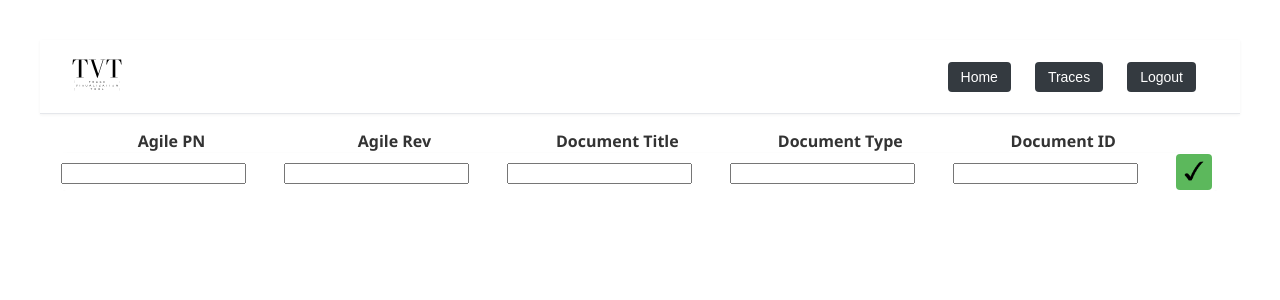
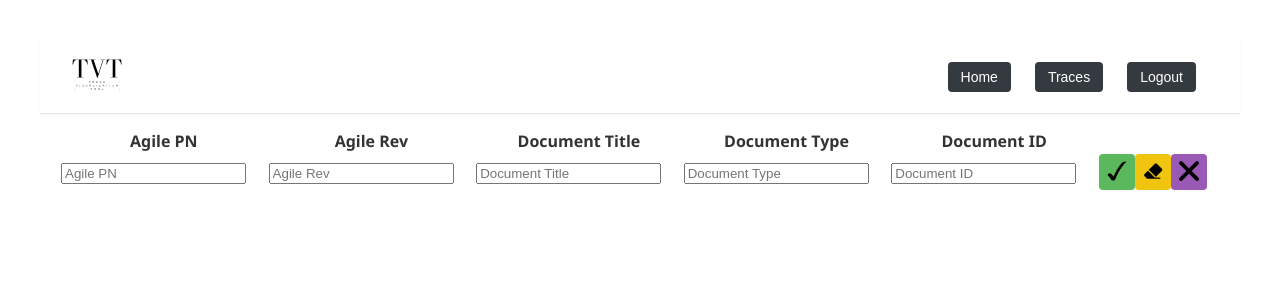
Before and after one commit to chaitraboggaram/django-react, a React (Vite) app in the folder pde/frontend/: page /traces in a window 1280 px wide. Shown: the top 300 px of the page. Built offline with nearby package versions, Linux system fonts and the light colour scheme; no server answers.

Commit message:
Refactor document management components to improve structure and add dynamic input handling

```diff
--- a/pde/frontend/src/components/document_list.jsx
+++ b/pde/frontend/src/components/document_list.jsx
@@ -1,16 +1,39 @@
-import React from "react";
+import React, { useState } from "react";
 import Document from "./manage_document";
+import InputRow from "./input_row";
 
-function DocumentList({ documents, onDelete, onUpdate }) {
+function DocumentList({ documents, onDelete, onUpdate, onCreate }) {
+	const [activeInputRowId, setActiveInputRowId] = useState(null);
+
+	const handleAddClick = (docId) => {
+		setActiveInputRowId(docId === activeInputRowId ? null : docId);
+	};
+
+	const handleCancel = () => {
+		setActiveInputRowId(null);
+	};
+
 	return (
 		<>
-			{documents.map((document, index) => (
-				<Document
-					key={document.id || `csv-${index}`}
-					document={document}
-					onDelete={onDelete}
-					onUpdate={onUpdate}
-				/>
+			{documents.map((doc) => (
+				<React.Fragment key={doc.id}>
+					<Document
+						document={doc}
+						onDelete={onDelete}
+						onUpdate={onUpdate}
+						onAddClick={() => handleAddClick(doc.id)}
+						showAddButton={true}
+					/>
+					{activeInputRowId === doc.id && (
+						<InputRow
+							onCreate={(newDoc) => {
+								onCreate(newDoc);
+								setActiveInputRowId(null);
+							}}
+							onCancel={handleCancel}
+						/>
+					)}
+				</React.Fragment>
 			))}
 		</>
 	);
--- a/pde/frontend/src/components/document_table.jsx
+++ b/pde/frontend/src/components/document_table.jsx
@@ -77,12 +77,18 @@ function DocumentTable() {
 					</tr>
 				</thead>
 				<tbody>
-					<DocumentList
-						documents={documents}
-						onDelete={deleteDocument}
-						onUpdate={updateDocument}
-					/>
-					<InputRow onCreate={createDocument} />
+					{documents.length === 0 ? (
+						<InputRow onCreate={createDocument} />
+					) : (
+						<>
+							<DocumentList
+								documents={documents}
+								onDelete={deleteDocument}
+								onUpdate={updateDocument}
+								onCreate={createDocument}
+							/>
+						</>
+					)}
 				</tbody>
 			</table>
 		</form>
--- /dev/null
+++ b/pde/frontend/src/components/fields_config.jsx
@@ -0,0 +1,15 @@
+const documentFields = [
+	{ key: "agile_pn", label: "Agile PN" },
+	{ key: "agile_rev", label: "Agile Rev" },
+	{ key: "doc_title", label: "Document Title" },
+	{ key: "doc_type", label: "Document Type" },
+	{ key: "doc_id", label: "Document ID" },
+];
+
+const headerMap = documentFields.reduce((map, field) => {
+	map[field.label] = field.key;
+	return map;
+}, {});
+
+export { documentFields, headerMap };
+export default documentFields;
--- a/pde/frontend/src/components/file_input.jsx
+++ b/pde/frontend/src/components/file_input.jsx
@@ -1,4 +1,5 @@
 import { useRef, useState } from "react";
+import { headerMap } from "./fields_config";
 
 function FileInput({ onCsvParsed }) {
 	const fileInputRef = useRef(null);
@@ -25,14 +26,6 @@ function FileInput({ onCsvParsed }) {
 			}
 
 			const rawHeaders = lines[0].split(",").map((h) => h.trim());
-			const headerMap = {
-				"Agile PN": "agile_pn",
-				"Agile Rev": "agile_rev",
-				"Document Title": "doc_title",
-				"Document Type": "doc_type",
-				"Document ID": "doc_id",
-			};
-
 			const headers = rawHeaders.map((h) => headerMap[h] || h);
 			const rows = lines.slice(1);
 
@@ -49,7 +42,6 @@ function FileInput({ onCsvParsed }) {
 				})
 				.filter(Boolean);
 
-			// Pass documents to parent for uploading
 			onCsvParsed(documents);
 		};
 
--- a/pde/frontend/src/components/input_row.jsx
+++ b/pde/frontend/src/components/input_row.jsx
@@ -1,97 +1,77 @@
 import { useState } from "react";
+import documentFields from "./fields_config";
 
-function InputRow({ onCreate }) {
-	const [agilePn, setAgilePn] = useState("");
-	const [agileRev, setAgileRev] = useState("");
-	const [docTitle, setDocTitle] = useState("");
-	const [docType, setDocType] = useState("");
-	const [docId, setDocId] = useState("");
+function InputRow({ onCreate, onCancel }) {
+	const initialState = documentFields.reduce((acc, field) => {
+		acc[field.key] = "";
+		return acc;
+	}, {});
+
+	const [formData, setFormData] = useState(initialState);
+
+	const handleChange = (e) => {
+		const { name, value } = e.target;
+		setFormData((prev) => ({ ...prev, [name]: value }));
+	};
+
+	const handleClear = () => {
+		setFormData(initialState);
+	};
+
+	const handleCancel = () => {
+		handleClear();
+		if (onCancel) onCancel();
+	};
 
 	const handleSubmit = (e) => {
 		e.preventDefault();
 
-		// Check if any field is empty (trim to avoid spaces only)
-		if (
-			!agilePn.trim() ||
-			!agileRev.trim() ||
-			!docTitle.trim() ||
-			!docType.trim() ||
-			!docId.trim()
-		) {
+		// Validate all fields are filled (trimmed)
+		const allFilled = documentFields.every(({ key }) => formData[key].trim() !== "");
+		if (!allFilled) {
 			alert("Please fill in all fields before submitting.");
 			return;
 		}
 
-		const newDoc = {
-			agile_pn: agilePn,
-			agile_rev: agileRev,
-			doc_title: docTitle,
-			doc_type: docType,
-			doc_id: docId,
-		};
-		onCreate(newDoc);
-
-		// Clear form fields
-		setAgilePn("");
-		setAgileRev("");
-		setDocTitle("");
-		setDocType("");
-		setDocId("");
+		onCreate(formData);
+		handleClear();
+		if (onCancel) onCancel();
 	};
-
 
 	return (
 		<tr>
+			{documentFields.map(({ key, label }) => (
+				<td key={key}>
+					<input
+						type="text"
+						name={key}
+						id={key}
+						placeholder={label}
+						required
+						value={formData[key]}
+						onChange={handleChange}
+					/>
+				</td>
+			))}
 			<td>
-				<input
-					type="text"
-					id="agile_pn"
-					required
-					value={agilePn}
-					onChange={(e) => setAgilePn(e.target.value)}
-				/>
-			</td>
-			<td>
-				<input
-					type="text"
-					id="agile_rev"
-					required
-					value={agileRev}
-					onChange={(e) => setAgileRev(e.target.value)}
-				/>
-			</td>
-			<td>
-				<input
-					type="text"
-					id="doc_title"
-					required
-					value={docTitle}
-					onChange={(e) => setDocTitle(e.target.value)}
-				/>
-			</td>
-			<td>
-				<input
-					type="text"
-					id="doc_type"
-					required
-					value={docType}
-					onChange={(e) => setDocType(e.target.value)}
-				/>
-			</td>
-			<td>
-				<input
-					type="text"
-					id="doc_id"
-					required
-					value={docId}
-					onChange={(e) => setDocId(e.target.value)}
-				/>
-			</td>
-			<td>
-				<button type="submit" className="icon-button done" onClick={handleSubmit}>
+				<button type="button" className="icon-button done" onClick={handleSubmit}>
 					<img
 						src={`${import.meta.env.BASE_URL}src/assets/check.png`}
 						alt="Submit"
+						className="button-icon"
+					/>
+				</button>
+				<button type="button" className="icon-button clear" onClick={handleClear}>
+					<img
+						src={`${import.meta.env.BASE_URL}src/assets/clear.png`}
+						alt="Clear"
+						className="button-icon"
+					/>
+				</button>
+				<button type="button" className="icon-button cancel" onClick={handleCancel}>
+					<img
+						src={`${import.meta.env.BASE_URL}src/assets/cross.png`}
+						alt="Cancel"
 						className="button-icon"
 					/>
 				</button>
--- a/pde/frontend/src/components/manage_document.jsx
+++ b/pde/frontend/src/components/manage_document.jsx
@@ -1,7 +1,8 @@
 import React, { useState } from "react";
 import "../styles/document.css";
+import documentFields from "./fields_config";
 
-function Document({ document, onDelete, onUpdate }) {
+function Document({ document, onDelete, onUpdate, onAddClick, showAddButton }) {
 	const [isEditing, setIsEditing] = useState(false);
 	const [editedDoc, setEditedDoc] = useState({ ...document });
 
@@ -14,51 +15,74 @@ function Document({ document, onDelete, onUpdate }) {
 		setIsEditing(false);
 	};
 
+	const handleCancel = () => {
+		setEditedDoc({ ...document });
+		setIsEditing(false);
+	};
+
+	const startEditing = () => {
+		setEditedDoc({ ...document });
+		setIsEditing(true);
+	};
+
 	return (
 		<tr>
+			{isEditing
+				? documentFields.map(({ key }) => (
+					<td key={key}>
+						<input
+							name={key}
+							value={editedDoc[key] || ""}
+							onChange={handleChange}
+						/>
+					</td>
+				))
+				: documentFields.map(({ key }) => <td key={key}>{document[key]}</td>)}
+			<td>
 				{isEditing ? (
 					<>
-					<td><input name="agile_pn" value={editedDoc.agile_pn} onChange={handleChange} /></td>
-					<td><input name="agile_rev" value={editedDoc.agile_rev} onChange={handleChange} /></td>
-					<td><input name="doc_title" value={editedDoc.doc_title} onChange={handleChange} /></td>
-					<td><input name="doc_type" value={editedDoc.doc_type} onChange={handleChange} /></td>
-					<td><input name="doc_id" value={editedDoc.doc_id} onChange={handleChange} /></td>
-				</>
-			) : (
-				<>
-					<td>{document.agile_pn}</td>
-					<td>{document.agile_rev}</td>
-					<td>{document.doc_title}</td>
-					<td>{document.doc_type}</td>
-					<td>{document.doc_id}</td>
-				</>
-			)}
-			<td>
-				{isEditing ? (
-					<button className="icon-button done" onClick={handleSave}>
+						<button type="button" className="icon-button done" onClick={handleSave}>
 							<img
 								src={`${import.meta.env.BASE_URL}src/assets/check.png`}
 								alt="Save"
 								className="button-icon"
 							/>
 						</button>
+						<button type="button" className="icon-button cancel" onClick={handleCancel}>
+							<img
+								src={`${import.meta.env.BASE_URL}src/assets/cross.png`}
+								alt="Cancel"
+								className="button-icon"
+							/>
+						</button>
+					</>
 				) : (
-					<button className="icon-button edit" onClick={() => setIsEditing(true)}>
+					<>
+						{showAddButton && (
+							<button type="button" className="icon-button add" onClick={onAddClick}>
+								<img
+									src={`${import.meta.env.BASE_URL}src/assets/add.png`}
+									alt="Add"
+									className="button-icon"
+								/>
+							</button>
+						)}
+						<button type="button" className="icon-button edit" onClick={startEditing}>
 							<img
 								src={`${import.meta.env.BASE_URL}src/assets/edit.png`}
 								alt="Edit"
 								className="button-icon"
 							/>
 						</button>
-				)}
-
-				<button className="icon-button delete" onClick={() => onDelete(document.id)}>
+						<button type="button" className="icon-button delete" onClick={() => onDelete(document.id)}>
 							<img
 								src={`${import.meta.env.BASE_URL}src/assets/delete.png`}
 								alt="Delete"
 								className="button-icon"
 							/>
 						</button>
+					</>
+				)}
 			</td>
 		</tr>
 	);
```
Lines whose indentation alone changed are shown as unchanged.
